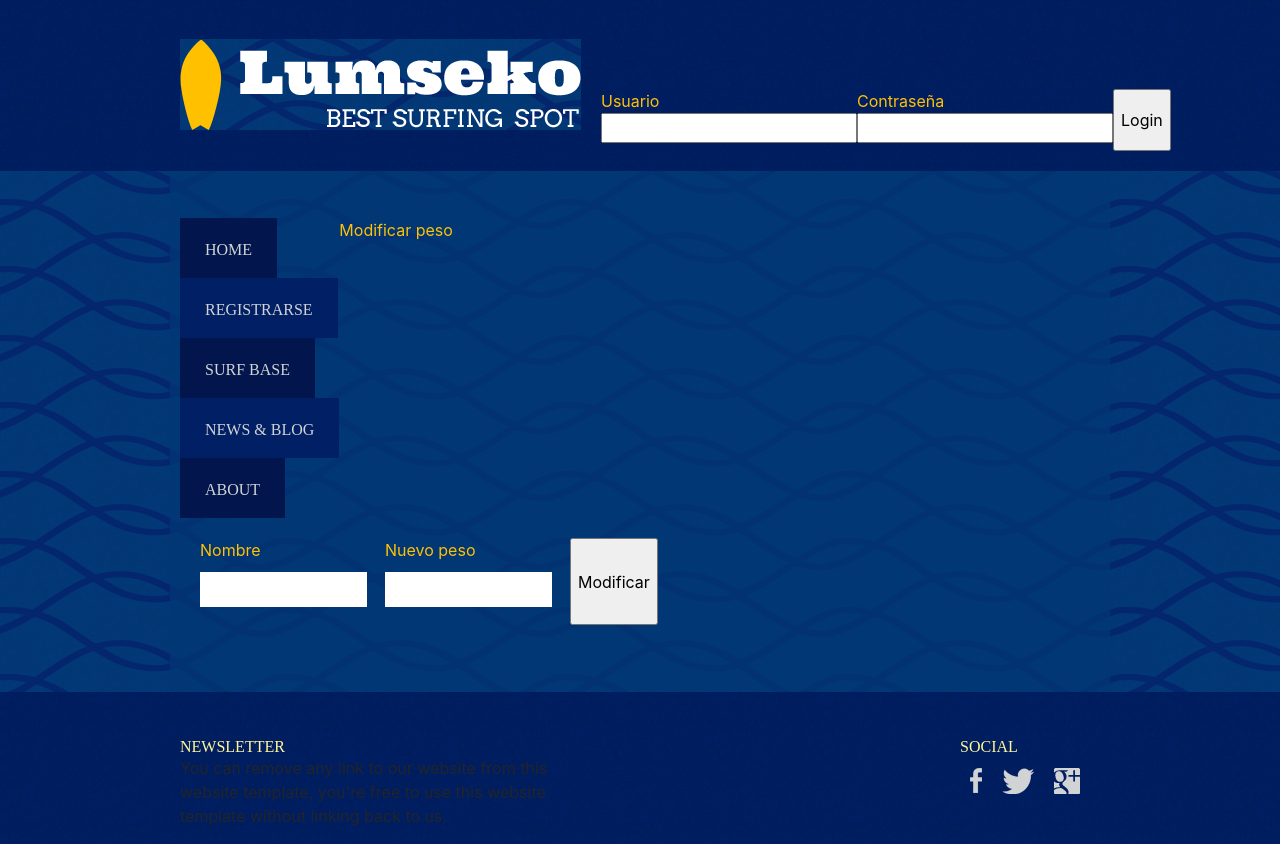
After one commit to juanmrr/DAI-UGR, a Python web app: template P4/flask/templates/modify.html in a window 1280 px wide. The commit adds this page. Run offline with Jinja, Linux system fonts and the light colour scheme; the template is opened without the code that fills it, so the values that code supplies are empty; some libraries are stand-ins or nearby versions; some web fonts are replaced.

Commit message:
Modificacion BD implementada

```diff
--- /dev/null
+++ b/P4/flask/templates/modify.html
@@ -0,0 +1,20 @@
+{% extends "base.html" %}
+{% block content %}
+{% if modificar %}
+	<p>{{modificar}}</p>
+	<form action="mongo">
+		<input type="submit" value="Volver" />
+	</form>
+{% else %}
+	<div class="mongo">
+		<div id="busqueda">
+			<p>Modificar peso</p>
+			<form action = "modify" method = "POST">
+			<label>Nombre<input type="text" name="name"></label>
+			<label>Nuevo peso<input type="number" name="weight"></label>
+			<input type = "submit" value = "Modificar" />
+			</form>
+		</div>
+	</div>
+{% endif %}
+{% endblock %}
--- a/P4/flask/templates/mongo.html
+++ b/P4/flask/templates/mongo.html
@@ -3,7 +3,7 @@
 	<div class="mongo">
 		<form name='form'>
 		    <input type="button" value="Buscar Pokemon" name="nuevo" onclick= "document.form.action = 'busqueda'; document.form.submit()" />
-
+			<input type="button" value="Modificar un Pokemon de la BD" name="modificar" onclick= "document.form.action = 'modify'; document.form.submit()" />
 		    <input type="button" value="Eliminar Pokemon de la BD" name="eliminar" onclick= "document.form.action = 'delete'; document.form.submit()" />
 		</form>
 	</div>
```
Also changed, not shown: P4/flask/app.py (+15 -6 lines).
